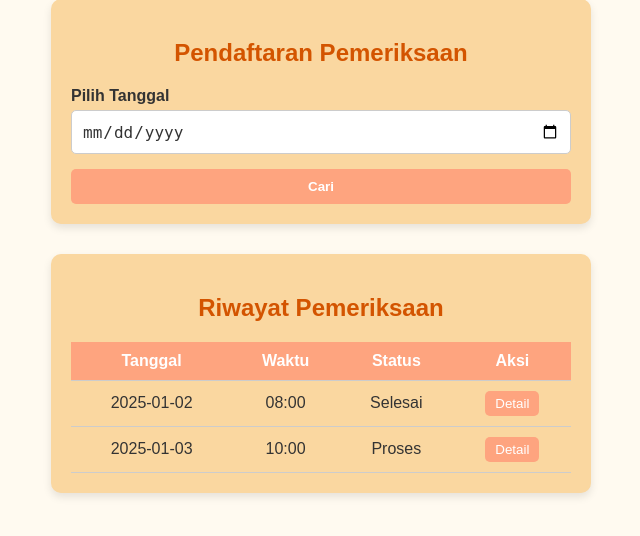
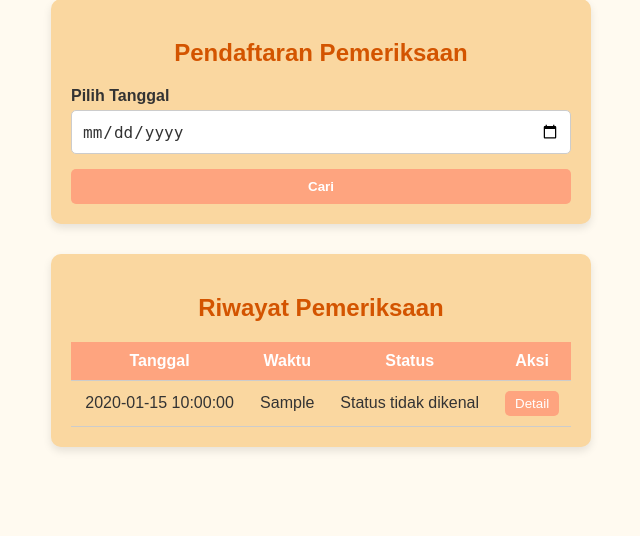
Before and after one commit to AufarR/sik-tubes, a PHP site: page /pasien/index.php in a window 1280 px wide. Shown: the part 101-637 px from the top of the page, without its empty margins (319-959 px from the left). Run offline with PHP 8.4, Linux system fonts and the light colour scheme; the visitor is signed in with stand-in values (Sample User, id 1); tables that the repository leaves empty or names only in its code hold one stand-in row (values such as "Sample post").

Commit message:
Tabel riwayat pasien

```diff
--- a/pasien/index.php
+++ b/pasien/index.php
@@ -48,36 +48,91 @@ if ($_SESSION['role'] != 'pasien') {
     <!-- Riwayat Pemeriksaan -->
     <section class="riwayat-section">
       <h2>Riwayat Pemeriksaan</h2>
-      <table class="riwayat-table">
-        <thead>
-          <tr>
+<?php
+
+// Create connection
+include_once("../lib/connection.php");
+$conn = connectDB();
+
+// Ambil email dari sesi
+$email = $_SESSION["username"]; // Pastikan sesi username sudah diset
+
+// Ambil ID pasien dari tabel pasien berdasarkan email
+$sql_pasien = "SELECT id FROM pasien WHERE email = ?";
+$stmt_pasien = $conn->prepare($sql_pasien);
+$stmt_pasien->bind_param("s", $email);
+$stmt_pasien->execute();
+$result_pasien = $stmt_pasien->get_result();
+
+if ($result_pasien->num_rows > 0) {
+    $row_pasien = $result_pasien->fetch_assoc();
+    $pasien_id = $row_pasien['id'];
+
+    // Query untuk mengambil tanggal, waktu, dan status dari tabel pemeriksaan dan booking
+    $sql_pemeriksaan = "
+        SELECT pemeriksaan.id as id, pemeriksaan.status, booking.tgl, booking.waktu
+        FROM pemeriksaan
+        JOIN booking ON booking.id = pemeriksaan.bookingid
+        WHERE pemeriksaan.pasienid = ?
+    ";
+    $stmt_pemeriksaan = $conn->prepare($sql_pemeriksaan);
+    $stmt_pemeriksaan->bind_param("i", $pasien_id);
+    $stmt_pemeriksaan->execute();
+    $result_pemeriksaan = $stmt_pemeriksaan->get_result();
+
+    // Tampilkan data jika ada hasil
+    if ($result_pemeriksaan->num_rows > 0) {
+      echo "<div class='table-container'>"; // Bungkus tabel dalam div untuk styling
+      echo "<table class='riwayat-table'>"; // Gunakan kelas untuk styling tabel
+      echo "<thead><tr>
           <th>Tanggal</th>
           <th>Waktu</th>
           <th>Status</th>
           <th>Aksi</th>
-          </tr>
-        </thead>
-        <tbody>
-          <!-- Contoh Data 1 -->
-          <tr>
-            <td>2025-01-02</td>
-            <td>08:00</td>
-            <td>Selesai</td>
+      </tr></thead><tbody>";
+
+      while ($row = $result_pemeriksaan->fetch_assoc()) {
+          // Terjemahkan status ke deskripsi
+          switch ($row['status']) {
+              case 0:
+                  $status_desc = "Pendaftaran diterima";
+                  break;
+              case 1:
+                  $status_desc = "Menunggu dokter";
+                  break;
+              case 2:
+                  $status_desc = "Selesai";
+                  break;
+              case 3:
+                  $status_desc = "Dibatalkan";
+                  break;
+              default:
+                  $status_desc = "Status tidak dikenal";
+          }
+
+          // Tampilkan data dalam tabel
+          echo "<tr>
+              <td>{$row['tgl']}</td>
+              <td>{$row['waktu']}</td>
+              <td>{$status_desc}</td>
               <td>
-              <button class="btn-detail" onclick="showDetail('2025-01-02', '08:00')">Detail</button>
+                  <button onclick=\"showDetail({$row['id']})\" class='btn-detail'>Detail</a>
               </td>
-          </tr>
-          <!-- Contoh Data 2 -->
-          <tr>
-            <td>2025-01-03</td>
-            <td>10:00</td>
-            <td>Proses</td>
-            <td>
-              <button class="btn-detail" onclick="showDetail('2025-01-03', '10:00')">Detail</button>
-            </td>
-          </tr>
-        </tbody>
-      </table>
+          </tr>";
+      }
+
+      echo "</tbody></table></div>";
+    } else {
+        echo "<p>Tidak ada data riwayat pemeriksaan untuk pasien ini.</p>";
+    }
+} else {
+    echo "<p>Pasien tidak ditemukan.</p>";
+}
+
+// Tutup koneksi
+$conn->close()
+?>
+
     </section>
   </main>
 </body>
```
Lines whose indentation alone changed are shown as unchanged.
